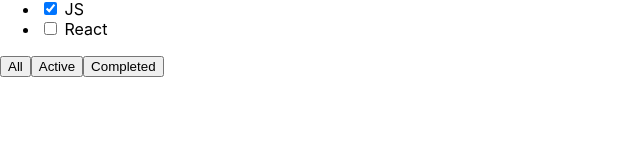
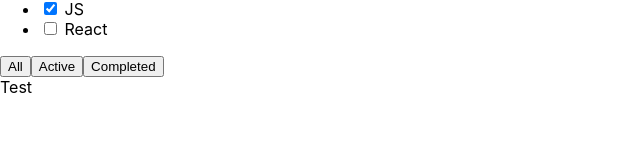
Before and after one commit to VitalikBaiduk/revers-todolist, a React (Create React App) app: page / in a window 1280 px wide. Shown: the part 119-286 px from the top of the page, without its empty margins (0-640 px from the left). Built offline with nearby package versions, Linux system fonts and the light colour scheme.

Commit message:
add test div

```diff
--- a/src/App.tsx
+++ b/src/App.tsx
@@ -1,5 +1,5 @@
-import React from 'react';
-import './App.css';
+import React from "react";
+import "./App.css";
 
 function App() {
   return (
@@ -7,13 +7,19 @@ function App() {
       <div>
         <h3>What to learn</h3>
         <div>
-                    <input/>
+          <input />
           <button>+</button>
         </div>
         <ul>
-                    <li><input type="checkbox" checked={true}/> <span>HTML&CSS</span></li>
-                    <li><input type="checkbox" checked={true}/> <span>JS</span></li>
-                    <li><input type="checkbox" checked={false}/> <span>React</span></li>
+          <li>
+            <input type="checkbox" checked={true} /> <span>HTML&CSS</span>
+          </li>
+          <li>
+            <input type="checkbox" checked={true} /> <span>JS</span>
+          </li>
+          <li>
+            <input type="checkbox" checked={false} /> <span>React</span>
+          </li>
         </ul>
         <div>
           <button>All</button>
@@ -21,6 +27,7 @@ function App() {
           <button>Completed</button>
         </div>
       </div>
+      <div>Test</div>
     </div>
   );
 }
```
Lines whose indentation alone changed are shown as unchanged.
